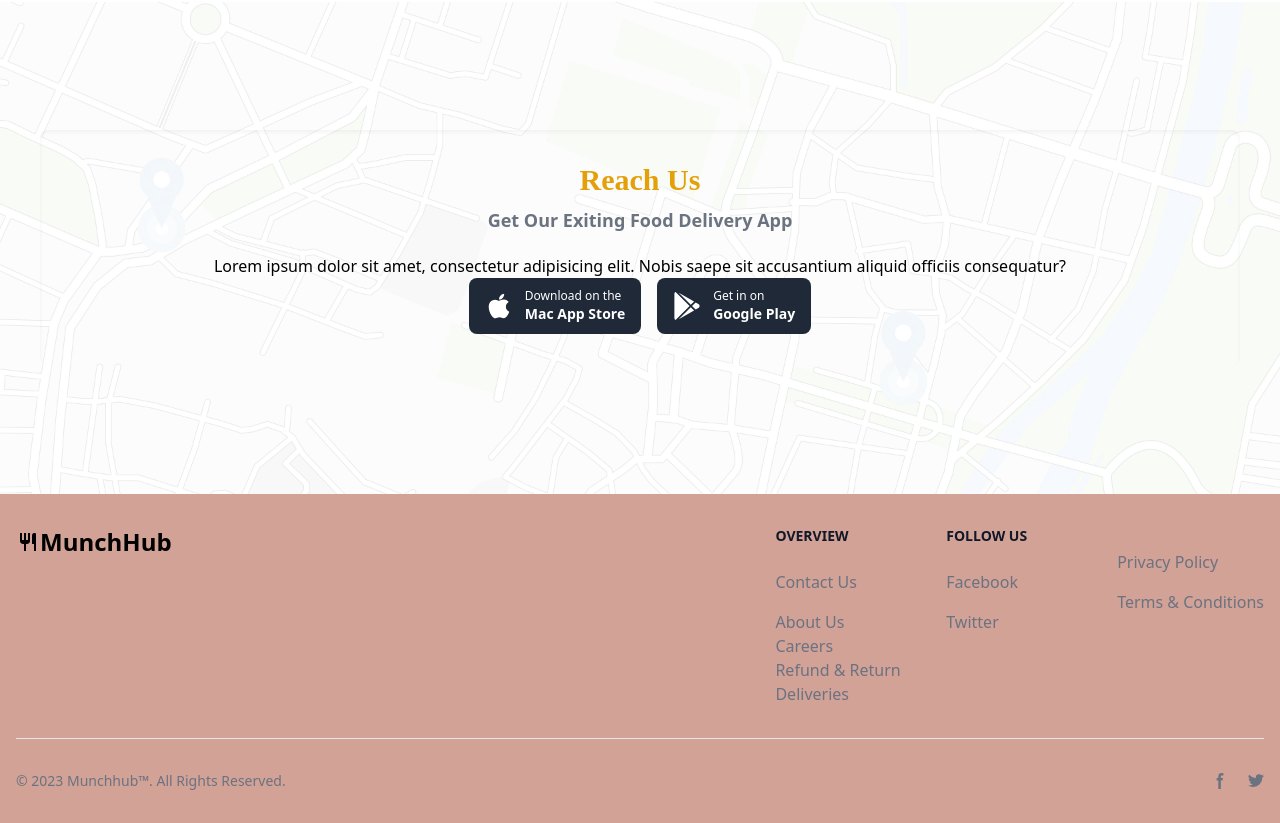
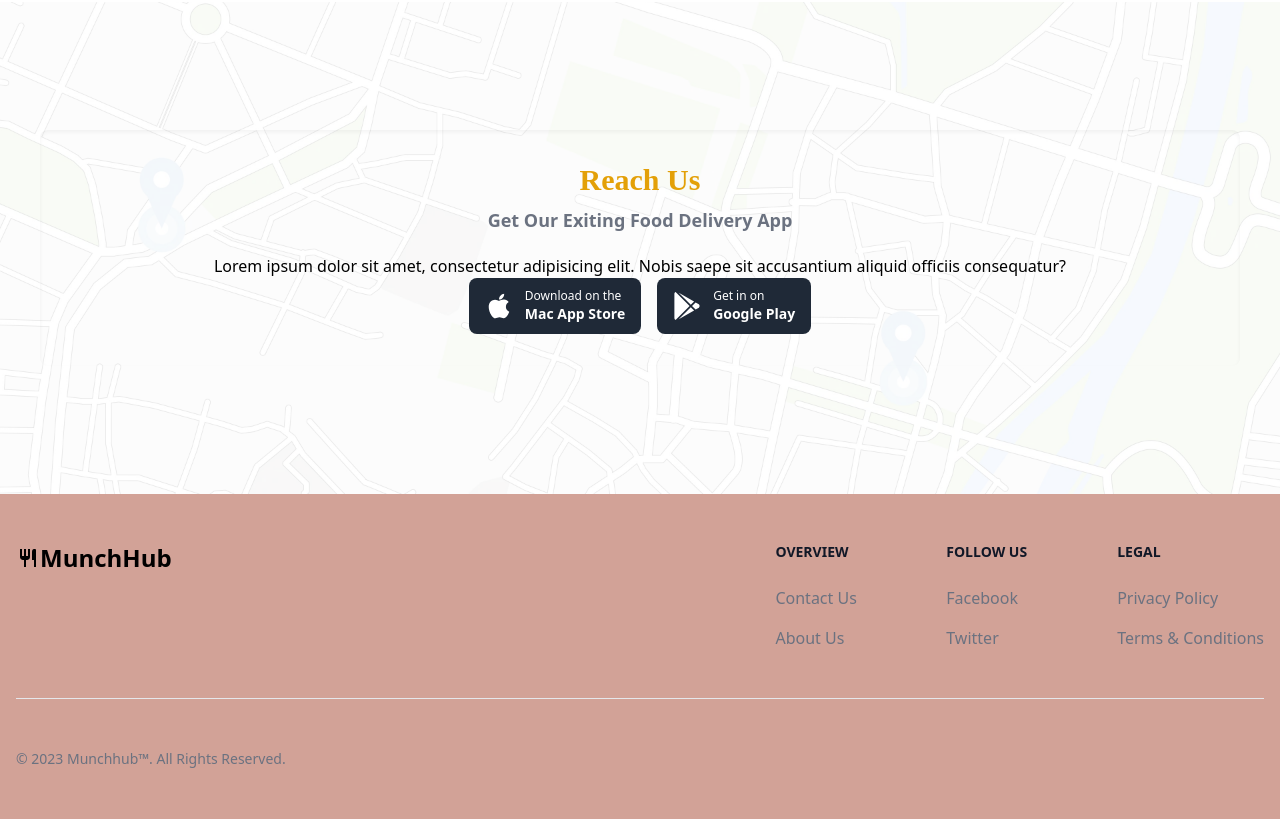
Before and after one commit to lewis-otwori/MunchHubEats, a React (Create React App) app: page / in a window 1280 px wide. Shown: the part 4460-5283 px from the top of the page. Built offline with nearby package versions, Linux system fonts and the light colour scheme.

Commit message:
updated footer

```diff
--- a/src/Components/Footer.jsx
+++ b/src/Components/Footer.jsx
@@ -1,86 +1,76 @@
-import React from 'react'
-import {BiRestaurant} from "react-icons/bi"
+import React from 'react';
+import { BiRestaurant } from 'react-icons/bi';
 
 const Footer = () => {
   return (
-
-<footer class="bg-[#d2a297] dark:bg-gray-900">
-    <div class="mx-auto w-full max-w-[1560px] p-4 py-6 lg:py-8">
-        <div class="md:flex md:justify-between">
-          <div class="mb-6 md:mb-0">
-              <a href="https://Munchhub.com/" class="flex items-center">
-                  <span><BiRestaurant className=' h-6 w-6'/></span>
-                  <span class="self-center text-2xl font-semibold whitespace-nowrap dark:text-white">MunchHub</span>
+    <footer className="bg-[#d2a297] dark:bg-gray-900">
+      <div className="mx-auto w-full max-w-[1560px] p-4 py-8 lg:py-12">
+        <div className="md:flex md:justify-between">
+          <div className="mb-8 md:mb-0">
+            <a href="https://Munchhub.com/" className="flex items-center">
+              <span><BiRestaurant className="h-6 w-6" /></span>
+              <span className="self-center text-2xl font-semibold whitespace-nowrap dark:text-white">MunchHub</span>
             </a>
           </div>
-          <div class="grid grid-cols-2 gap-8 sm:gap-6 sm:grid-cols-3">
+          <div className="grid grid-cols-2 gap-8 sm:gap-6 sm:grid-cols-3">
             <div>
-                  <h2 class="mb-6 text-sm font-semibold text-gray-900 uppercase dark:text-white">Overview</h2>
-                  <ul class="text-gray-500 dark:text-gray-400 font-medium">
-                      <li class="mb-4">
-                          <a href="https://flowbite.com/" class="hover:underline">Contact Us</a>
+              <h2 className="mb-6 text-sm font-semibold text-gray-900 uppercase dark:text-white">Overview</h2>
+              <ul className="text-gray-500 dark:text-gray-400 font-medium">
+                <li className="mb-4">
+                  <a href="https://flowbite.com/" className="hover:underline">Contact Us</a>
                 </li>
                 <li>
-                          <a href="https://tailwindcss.com/" class="hover:underline">About Us</a>
+                  <a href="https://tailwindcss.com/" className="hover:underline">About Us</a>
                 </li>
-                      <li>
-                          <a href="https://tailwindcss.com/" class="hover:underline">Careers</a>
-                      </li>
-                      <li>
-                          <a href="https://tailwindcss.com/" class="hover:underline">Refund & Return</a>
-                      </li>
-                      <li>
-                          <a href="https://tailwindcss.com/" class="hover:underline">Deliveries</a>
-                      </li>
+                {/* ... Add more items */}
               </ul>
             </div>
             <div>
-                  <h2 class="mb-6 text-sm font-semibold text-gray-900 uppercase dark:text-white">Follow us</h2>
-                  <ul class="text-gray-500 dark:text-gray-400 font-medium">
-                      <li class="mb-4">
-                          <a href="https://github.com/themesberg/flowbite" class="hover:underline ">Facebook</a>
+              <h2 className="mb-6 text-sm font-semibold text-gray-900 uppercase dark:text-white">Follow us</h2>
+              <ul className="text-gray-500 dark:text-gray-400 font-medium">
+                <li className="mb-4">
+                  <a href="https://github.com/themesberg/flowbite" className="hover:underline">Facebook</a>
                 </li>
                 <li>
-                          <a href="https://discord.gg/4eeurUVvTy" class="hover:underline">Twitter</a>
+                  <a href="https://discord.gg/4eeurUVvTy" className="hover:underline">Twitter</a>
                 </li>
+                {/* ... Add more social media links */}
               </ul>
             </div>
             <div>
-                  <h2 class="mb-6 text-sm font-semibold text-gray-900 uppercase dark:text-white"></h2>
-                  <ul class="text-gray-500 dark:text-gray-400 font-medium">
-                      <li class="mb-4">
-                          <a href="#" class="hover:underline">Privacy Policy</a>
+              <h2 className="mb-6 text-sm font-semibold text-gray-900 uppercase dark:text-white">Legal</h2>
+              <ul className="text-gray-500 dark:text-gray-400 font-medium">
+                <li className="mb-4">
+                  <a href="#" className="hover:underline">Privacy Policy</a>
                 </li>
                 <li>
-                          <a href="#" class="hover:underline">Terms &amp; Conditions</a>
+                  <a href="#" className="hover:underline">Terms &amp; Conditions</a>
                 </li>
               </ul>
             </div>
           </div>
         </div>
-      <hr class="my-6 border-gray-200 sm:mx-auto dark:border-gray-700 lg:my-8" />
-      <div class="sm:flex sm:items-center sm:justify-between">
-          <span class="text-sm text-gray-500 sm:text-center dark:text-gray-400">© 2023 <a href="https://flowbite.com/" class="hover:underline">Munchhub™</a>. All Rights Reserved.
-          </span>
-          <div class="flex mt-4 space-x-5 sm:justify-center sm:mt-0">
-              <a href="#" class="text-gray-500 hover:text-gray-900 dark:hover:text-white">
-                  <svg class="w-4 h-4" aria-hidden="true" xmlns="http://www.w3.org/2000/svg" fill="currentColor" viewBox="0 0 8 19">
-                        <path fill-rule="evenodd" d="M6.135 3H8V0H6.135a4.147 4.147 0 0 0-4.142 4.142V6H0v3h2v9.938h3V9h2.021l.592-3H5V3.591A.6.6 0 0 1 5.592 3h.543Z" clip-rule="evenodd"/>
+        <hr className="my-8 border-gray-200 sm:mx-auto dark:border-gray-700 lg:my-12" />
+        <div className="sm:flex sm:items-center sm:justify-between">
+          <span className="text-sm text-gray-500 sm:text-center dark:text-gray-400">&copy; 2023 <a href="https://flowbite.com/" className="hover:underline">Munchhub&trade;</a>. All Rights Reserved.</span>
+          <div className="flex mt-4 space-x-4 sm:mt-0">
+            <a href="#" className="text-gray-500 hover:text-gray-900 dark:hover:text-white">
+              <svg className="w-6 h-6" aria-hidden="true" fill="currentColor" viewBox="0 0 8 19">
+                {/* ... Facebook icon path */}
               </svg>
-                  <span class="sr-only">Facebook page</span>
+              <span className="sr-only">Facebook page</span>
             </a>
-              <a href="#" class="text-gray-500 hover:text-gray-900 dark:hover:text-white">
-                  <svg class="w-4 h-4" aria-hidden="true" xmlns="http://www.w3.org/2000/svg" fill="currentColor" viewBox="0 0 20 17">
-                    <path fill-rule="evenodd" d="M20 1.892a8.178 8.178 0 0 1-2.355.635 4.074 4.074 0 0 0 1.8-2.235 8.344 8.344 0 0 1-2.605.98A4.13 4.13 0 0 0 13.85 0a4.068 4.068 0 0 0-4.1 4.038 4 4 0 0 0 .105.919A11.705 11.705 0 0 1 1.4.734a4.006 4.006 0 0 0 1.268 5.392 4.165 4.165 0 0 1-1.859-.5v.05A4.057 4.057 0 0 0 4.1 9.635a4.19 4.19 0 0 1-1.856.07 4.108 4.108 0 0 0 3.831 2.807A8.36 8.36 0 0 1 0 14.184 11.732 11.732 0 0 0 6.291 16 11.502 11.502 0 0 0 17.964 4.5c0-.177 0-.35-.012-.523A8.143 8.143 0 0 0 20 1.892Z" clip-rule="evenodd"/>
+            <a href="#" className="text-gray-500 hover:text-gray-900 dark:hover:text-white">
+              <svg className="w-6 h-6" aria-hidden="true" fill="currentColor" viewBox="0 0 20 17">
+                {/* ... Twitter icon path */}
               </svg>
-                  <span class="sr-only">Twitter page</span>
+              <span className="sr-only">Twitter page</span>
             </a>
           </div>
         </div>
       </div>
     </footer>
+  );
+};
 
-  )
-}
-
-export default Footer
+export default Footer;
```
Lines whose indentation alone changed are shown as unchanged.
